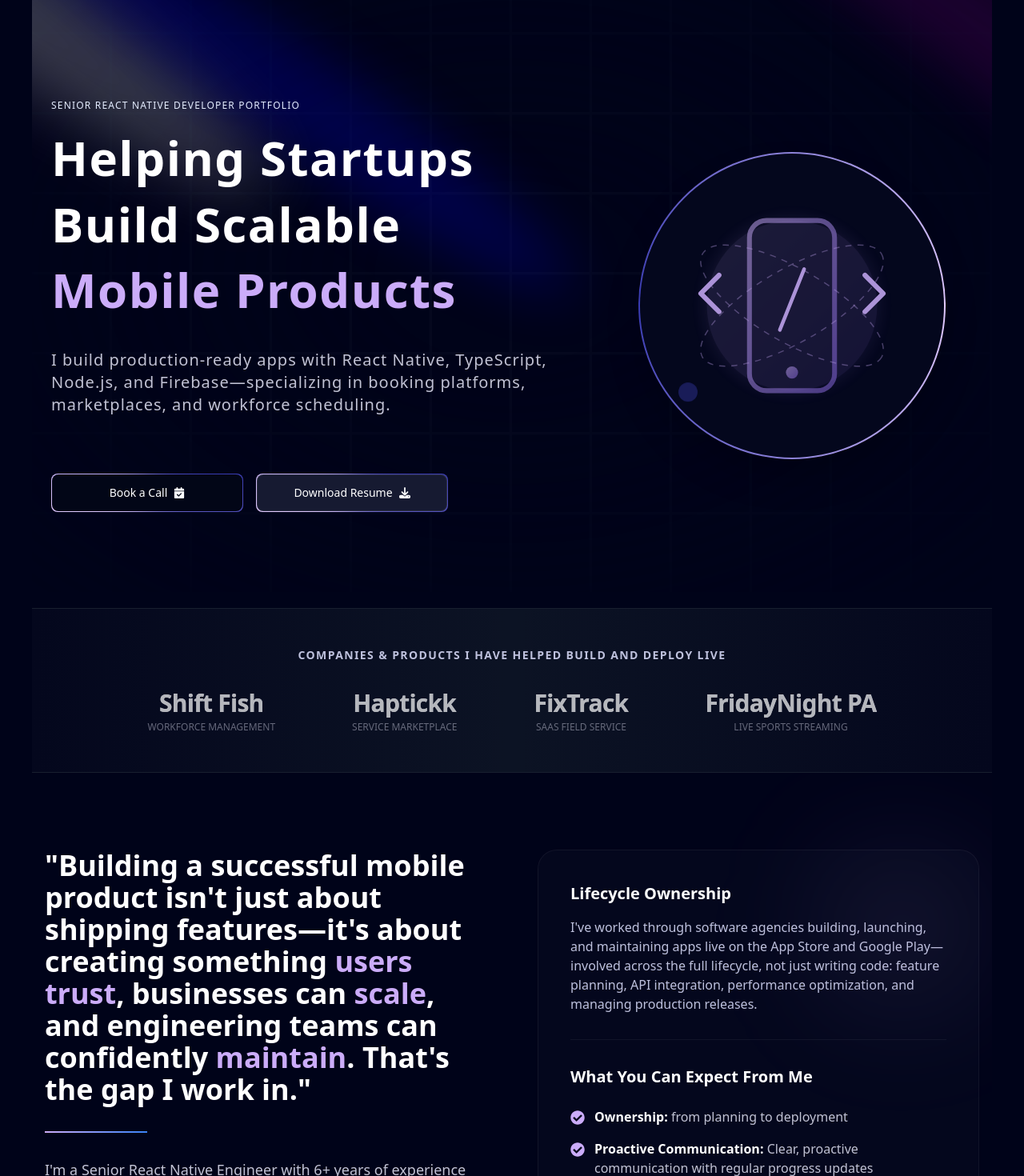
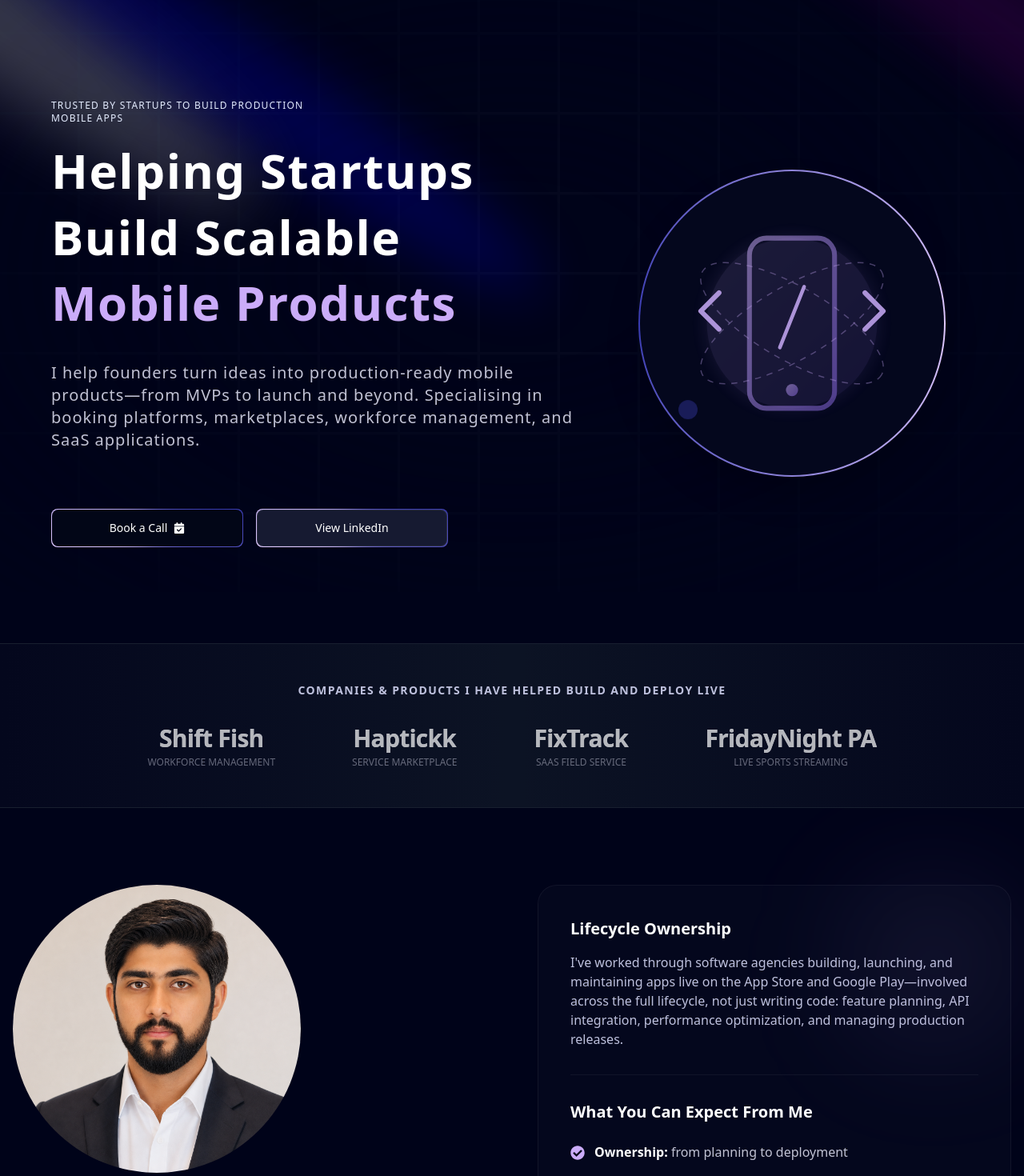
Before and after one commit to AsimBasheer/Asim-s-Portfolio, a Next.js app: page / in a window 1280 px wide. Shown: the part 60-1530 px from the top of the page at 80% size. Built offline with nearby package versions, Linux system fonts and the light colour scheme.

Commit message:
minor fixes

```diff
--- a/app/layout.tsx
+++ b/app/layout.tsx
@@ -14,8 +14,81 @@ const geistMono = Geist_Mono({
 });
 
 export const metadata: Metadata = {
-  title: "Asim's portfolio",
-  description: "Leading developer...",
+  metadataBase: new URL("https://asim-porfolio.web.app/"), // replace with your actual domain
+
+  title: {
+    default: "Asim Bashir | Senior React Native Engineer for Booking & On-Demand Apps",
+    template: "%s | Asim Bashir",
+  },
+
+  description:
+    "Senior React Native Engineer with 6+ years of experience helping startups build production-ready booking, on-demand, and marketplace mobile apps. Live projects on the App Store & Google Play.",
+
+  keywords: [
+    "React Native Developer",
+    "Senior React Native Engineer",
+    "Mobile App Developer for Startups",
+    "Booking App Developer",
+    "On-Demand App Developer",
+    "Marketplace App Development",
+    "React Native Freelancer",
+    "Node.js Developer",
+    "TypeScript Mobile Developer",
+    "Firebase App Developer",
+    "iOS and Android App Developer",
+    "Asim Bashir",
+  ],
+
+  authors: [{ name: "Asim Bashir", url: "https://asim-porfolio.web.app/" }],
+  creator: "Asim Bashir",
+  publisher: "Asim Bashir",
+
+  icons: {
+    icon: "/linkedProfile.png",
+  },
+
+  openGraph: {
+    type: "website",
+    url: "https://asim-porfolio.web.app/",
+    title: "Asim Bashir | Senior React Native Engineer for Booking & On-Demand Apps",
+    description:
+      "Helping startups build production-ready booking, on-demand, and marketplace mobile apps — from planning to App Store & Play Store deployment.",
+    siteName: "Asim Bashir",
+    images: [
+      {
+        url: "/linkedProfile.png", // create a 1200x630 image for link previews
+        width: 1200,
+        height: 630,
+        alt: "Asim Bashir - Senior React Native Engineer",
+      },
+    ],
+    locale: "en_US",
+  },
+
+  twitter: {
+    card: "summary_large_image",
+    title: "Asim Bashir | Senior React Native Engineer",
+    description:
+      "Helping startups build booking, on-demand, and marketplace mobile apps that scale.",
+    images: ["/linkedProfile.png"],
+    // creator: "@yourtwitterhandle", // uncomment and add if you have one
+  },
+
+  robots: {
+    index: true,
+    follow: true,
+    googleBot: {
+      index: true,
+      follow: true,
+      "max-video-preview": -1,
+      "max-image-preview": "large",
+      "max-snippet": -1,
+    },
+  },
+
+  alternates: {
+    canonical: "https://asim-porfolio.web.app/",
+  },
 };
 
 export default function RootLayout({
--- a/app/page.tsx
+++ b/app/page.tsx
@@ -16,8 +16,8 @@ export const dynamic = 'force-dynamic';
 
 export default function Home() {
   return (
-    <main className="relative bg-black-100 flex justify-center items-center flex-col mx-auto sm:px-10 px-5 overflow-x-hidden" >
-      <div className="max-w-7xl w-full">
+    <main className="relative bg-black-100 flex justify-center items-center flex-col mx-auto overflow-x-hidden" >
+      <div className="w-full">
         <FloatingNav navItems={navItems} />
         <Hero />
         <CompaniesBar />
--- a/components/AboutMe.tsx
+++ b/components/AboutMe.tsx
@@ -2,6 +2,9 @@
 
 import React from "react";
 import { FaCheckCircle } from "react-icons/fa";
+import Image from "next/image";
+import dp from "../public/linkedProfile.png";
+
 
 const AboutMe = () => {
   return (
@@ -9,16 +12,29 @@ const AboutMe = () => {
       <div className="max-w-7xl mx-auto px-4 relative z-10">
         <div className="grid grid-cols-1 lg:grid-cols-12 gap-12 lg:gap-16 items-start">
 
-          {/* Left Column: Big Philosophy Statement */}
+          {/* Left Column: Image + Big Philosophy Statement */}
           <div className="lg:col-span-6 flex flex-col justify-start">
+
+            {/* Profile Image - now properly contained and responsive */}
+            <div className="relative w-full max-w-[280px] sm:max-w-[320px] lg:max-w-[360px] aspect-square mb-8 mx-auto lg:mx-0">
+              <Image
+                src={dp}
+                alt="Asim Bashir"
+                fill
+                sizes="(max-width: 1024px) 320px, 360px"
+                className="rounded-full object-cover"
+                priority
+              />
+            </div>
+
             <h2 className="text-3xl md:text-4xl font-extrabold text-white leading-tight mb-8">
-              "Building a successful mobile product isn't just about shipping features—it's about creating something <span className="text-purple">users trust</span>, businesses can <span className="text-purple">scale</span>, and engineering teams can confidently <span className="text-purple">maintain</span>. That's the gap I work in."
+            &quot;Building a successful mobile product isn&apos;t just about shipping features—it&apos;s about creating something <span className="text-purple">users trust</span>, businesses can <span className="text-purple">scale</span>, and engineering teams can confidently <span className="text-purple">maintain</span>. That&apos;s the gap I work in.&quot;
             </h2>
 
             <div className="h-[2px] w-32 bg-gradient-to-r from-purple to-blue-500 mb-8" />
 
             <p className="text-lg text-[#C1C2D3] font-medium leading-relaxed mb-6">
-              I'm a Senior React Native Engineer with 6+ years of experience helping startups build scalable mobile products, specializing in booking platforms, marketplaces, on-demand services, and workforce management.
+              I&apos;m a Senior React Native Engineer with 6+ years of experience helping startups build scalable mobile products, specializing in booking platforms, marketplaces, on-demand services, and workforce management.
             </p>
 
             <p className="text-base text-[#BEC1DD] leading-relaxed mb-6">
@@ -33,7 +49,7 @@ const AboutMe = () => {
             <div>
               <h3 className="text-xl font-bold text-white mb-4">Lifecycle Ownership</h3>
               <p className="text-[#BEC1DD] text-sm md:text-base leading-relaxed">
-                I've worked through software agencies building, launching, and maintaining apps live on the App Store and Google Play—involved across the full lifecycle, not just writing code: feature planning, API integration, performance optimization, and managing production releases.
+                I&apos;ve worked through software agencies building, launching, and maintaining apps live on the App Store and Google Play—involved across the full lifecycle, not just writing code: feature planning, API integration, performance optimization, and managing production releases.
               </p>
             </div>
 
--- a/components/Clients.tsx
+++ b/components/Clients.tsx
@@ -3,7 +3,7 @@
 import React from 'react'
 import { InfiniteMovingCards } from './ui/InfiniteMovingCards'
 import { companies, testimonials } from '@/data'
-import Image from 'next/image'
+import Image from 'next/image';
 
 const Clients = () => {
   return (
@@ -23,13 +23,13 @@ const Clients = () => {
             <div className="flex flex-wrap items-center justify-center gap-4 md:gap-16 max-lg:mt-10 " >
                 {companies.map(({id, name, img, nameImg}) =>(
                     <div key={id} className="flex md:max-w-60 max-w-32 gap-2 items-center"  >
-                        <img
+                        <Image
                             src={img}
                             alt={name}
                             className="md:w-10 w-5 object-contain"
                         />
                         {nameImg && (
-                            <img
+                            <Image
                                 src={nameImg}
                                 alt={name}
                                 className="md:w-24 w-20 object-contain"
--- a/components/Footer.tsx
+++ b/components/Footer.tsx
@@ -13,11 +13,11 @@ const Footer = () => {
 
       <div className="flex flex-col items-center relative z-10" >
         <h1 className="heading lg:max-w-[50vw] text-center">
-          Let's Build Something <span className="text-purple">Together</span>
+          Let&apos;s Build Something <span className="text-purple">Together</span>
         </h1>
 
         <p className="text-[#BEC1DD] md:mt-10 my-6 text-center max-w-2xl text-base md:text-lg leading-relaxed">
-          If you're building something in booking, on-demand, or marketplace space — send me what you're working on. I'll give you a straight answer on scope, timeline, and what I'd do differently, no sales pitch.
+          If you&apos;re building something in booking, on-demand, or marketplace space — send me what you&apos;re working on. I&apos;ll give you a straight answer on scope, timeline, and what I&apos;d do differently, no sales pitch.
         </p>
 
         <a href="mailto:asimmehar124@gmail.com?subject=Inquiry%20from%20Portfolio&body=Hi%20Asim,%20I'm%20working%20on...">
--- a/components/Hero.tsx
+++ b/components/Hero.tsx
@@ -3,8 +3,8 @@
 import MagicButton from './ui/MagicButton'
 import { Spotlight } from './ui/Spotlight'
 import { TextGenerateEffect } from './ui/TextGenerateEffect'
-import { FaCalendarCheck, FaDownload } from "react-icons/fa6";
-import Image from 'next/image';
+import { FaCalendarCheck } from "react-icons/fa6";
+
 
 const Hero = () => {
   return (
@@ -34,7 +34,7 @@ const Hero = () => {
           {/* Left Column: Text & CTA */}
           <div className='lg:col-span-7 flex flex-col items-center lg:items-start text-center lg:text-start' >
             <h2 className='uppercase tracking-widest text-xs text-blue-100 max-w-80' >
-              Senior React Native Developer Portfolio
+            Trusted by Startups to Build Production Mobile Apps
             </h2>
             <TextGenerateEffect
               words="Helping Startups Build Scalable Mobile Products"
@@ -42,22 +42,22 @@ const Hero = () => {
             />
 
             <p className="md:tracking-wider mb-8 mt-4 text-sm md:text-lg lg:text-xl text-[#C1C2D3]">
-              I build production-ready apps with React Native, TypeScript, Node.js, and Firebase—specializing in booking platforms, marketplaces, and workforce scheduling.
+            I help founders turn ideas into production-ready mobile products—from MVPs to launch and beyond. Specialising in booking platforms, marketplaces, workforce management, and SaaS applications.
             </p>
 
             {/* CTA Buttons */}
             <div className="flex flex-col sm:flex-row gap-4 w-full justify-center lg:justify-start">
-              <a href="mailto:asimmehar124@gmail.com?subject=Book%20a%20Call%20-%20Mobile%20Product%20Consultation">
+              <a href="https://calendly.com/asimmehar124/30min">
                 <MagicButton
                   title="Book a Call"
                   icon={<FaCalendarCheck />}
                   position="right"
                 />
               </a>
-              <a href="mailto:asimmehar124@gmail.com?subject=Requesting%20Resume">
+              <a href="https://www.linkedin.com/in/asim-bashir-7a967b18b">
                 <MagicButton
-                  title="Download Resume"
-                  icon={<FaDownload />}
+                  title="View LinkedIn"
+                  icon={""}
                   position="right"
                   otherClasses="!bg-[#161A31] border border-white/[0.1] text-white"
                 />
--- a/components/TechStackGrid.tsx
+++ b/components/TechStackGrid.tsx
@@ -1,7 +1,7 @@
 "use client";
 
 import React from "react";
-import { FaReact, FaNodeJs, FaLock, FaNetworkWired, FaTools, FaCloudUploadAlt, FaMobileAlt } from "react-icons/fa";
+import { FaReact, FaNodeJs, FaNetworkWired, FaTools, FaCloudUploadAlt, FaMobileAlt } from "react-icons/fa";
 import { SiTypescript, SiFirebase } from "react-icons/si";
 
 const TechStackGrid = () => {
```
Also changed, not shown: public/linkedProfile.png (added).
